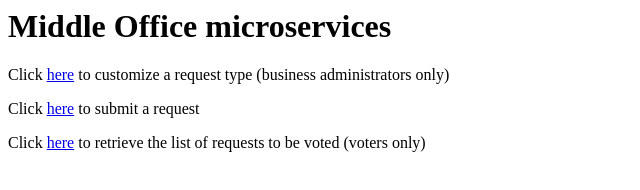
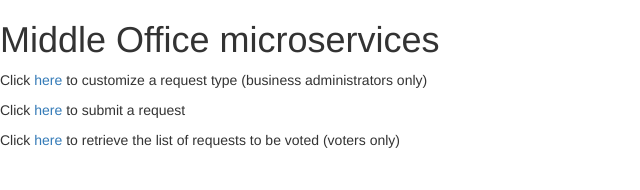
Before and after one commit to jp-gouigoux/middleoffice-microservices, a plain HTML site: page mo-portal/index.html in a window 1280 px wide. Shown: the whole page, without its empty margins (0-640 px from the left). Drawn offline with nearby package versions, Linux system fonts and the light colour scheme.

Commit message:
Adding Bootstrap to portal

```diff
--- a/mo-portal/index.html
+++ b/mo-portal/index.html
@@ -1,6 +1,7 @@
 <html>
     <head>
         <title>Middle Office</title>
+        <link rel="stylesheet" href="http://netdna.bootstrapcdn.com/bootstrap/3.0.0/css/bootstrap.min.css">
     </head>
     <body>
         <h1>Middle Office microservices</h1>
```
